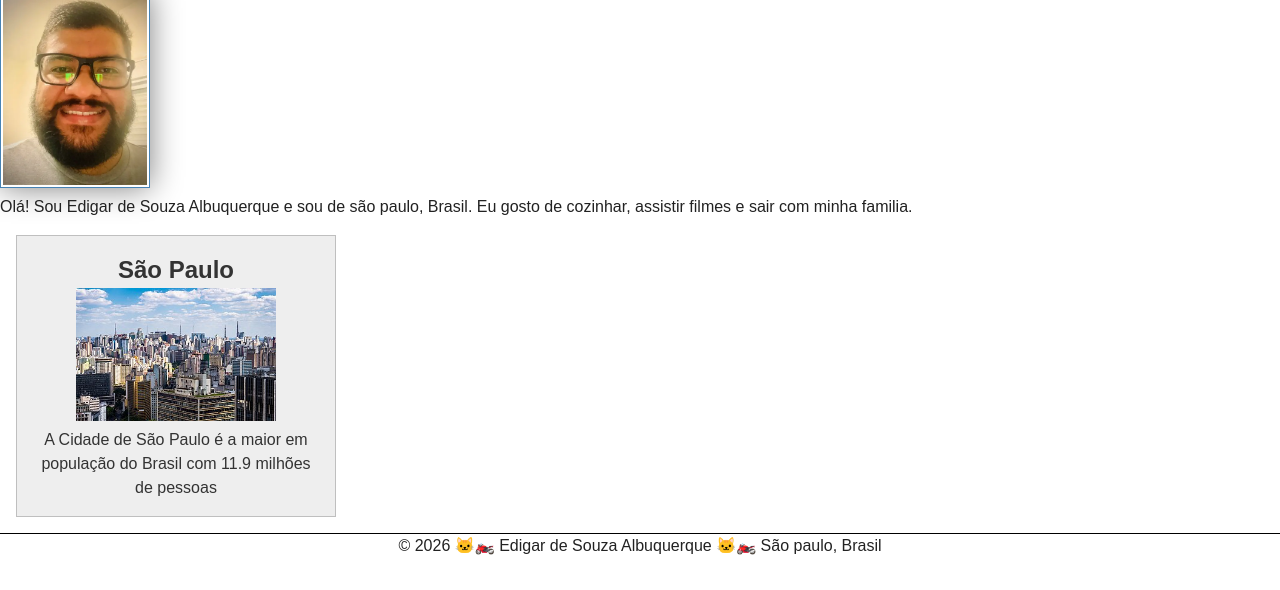
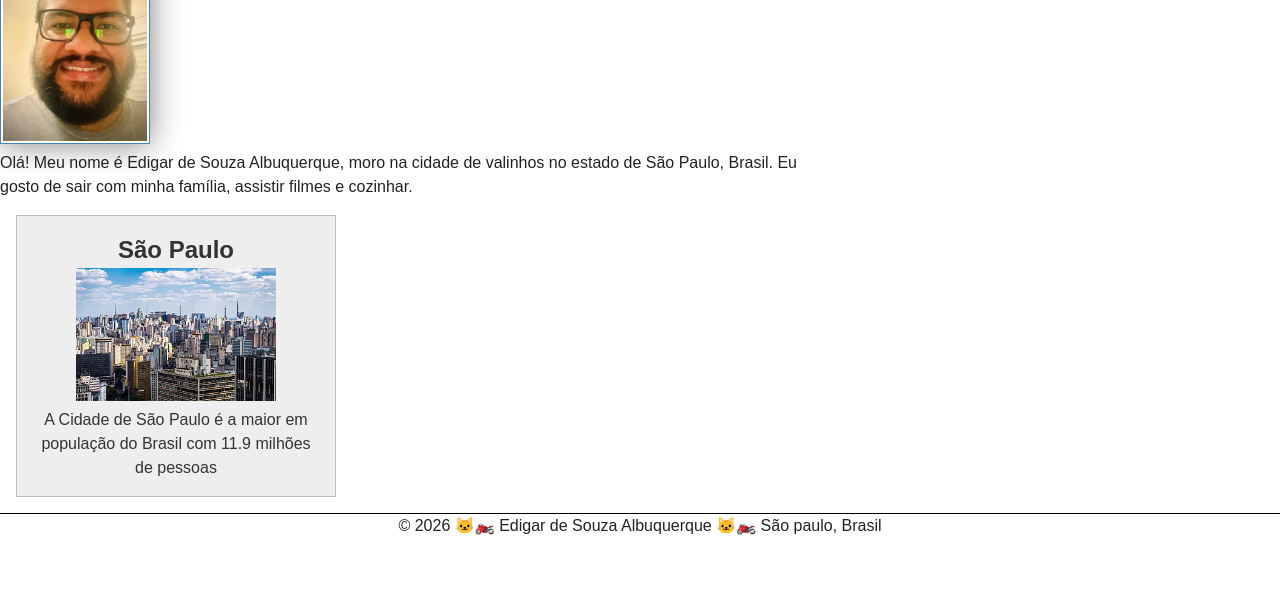
Before and after one commit to Albuquerque293/wdd130, a plain HTML site: page index.html in a window 1280 px wide. Shown: the part 210-800 px from the top of the page. Drawn offline with Linux system fonts and the light colour scheme.

Commit message:
pagina_inicial_atualizada

```diff
--- a/estilos/estilos.css
+++ b/estilos/estilos.css
@@ -25,6 +25,11 @@ nav a {
 
 h1 {
     color: steelblue;
+}
+
+main {
+    max-width:
+        840px;
 }
 
 main img {
--- a/index.html
+++ b/index.html
@@ -5,15 +5,15 @@
     <meta charset="UTF-8">
     <meta name="viewport" content="width=device-width, initial-scale=1.0">
     <title>Edigar de Souza Albuquerque | WDD 130</title>
-    <meta name="description" content="compartilhando experiências">
-    <meta name="author" contente=" Edigar de souza albuquerque">
+    <meta name="description"
+      content="desenvolvendo a pagina ao longo do curso de desenvolvimento de software e também compartilhar um pouco sobre mim.">
+    <meta name="author" content="Edigar de Souza Albuquerque">
     <link rel="stylesheet" href="estilos/estilos.css">
 </head>
 
 <body>
     <header>
         <nav>
-            <a href="#">Inicio</a>
             <a href="#">Página Inicial</a>
             <a href="wwr/">Site de Rafting</a>
 
@@ -24,13 +24,14 @@
         <h1>Edigar de Souza Albuquerque | WDD 130</h1>
         <img src="imagens/perfil.webp" alt="Olá, Meu nome é Edigar de souza albuquerque"
           width="200">
-        <p>Olá! Sou Edigar de Souza Albuquerque e sou de são paulo, Brasil. Eu gosto de cozinhar,
-            assistir filmes e sair com minha familia.</p>
+        <p>Olá! Meu nome é Edigar de Souza Albuquerque, moro na cidade de valinhos no estado de São
+            Paulo, Brasil. Eu gosto de sair com minha família,
+            assistir filmes e cozinhar.</p>
 
     </main>
     <aside>
         <h2>São Paulo</h2>
-        <img src="imagens/cidade de são paulo.jpg" alt="Cidade de são paulo">
+        <img src="imagens/cidade_de_sao_paulo.jpg" alt="Cidade de são paulo">
         <p>A Cidade de São Paulo é a maior em população do Brasil com 11.9 milhões de pessoas</p>
 
     </aside>
```
Also changed, not shown: imagens/cidade_de_sao_paulo.jpg (renamed from imagens/cidade de são paulo.jpg).
